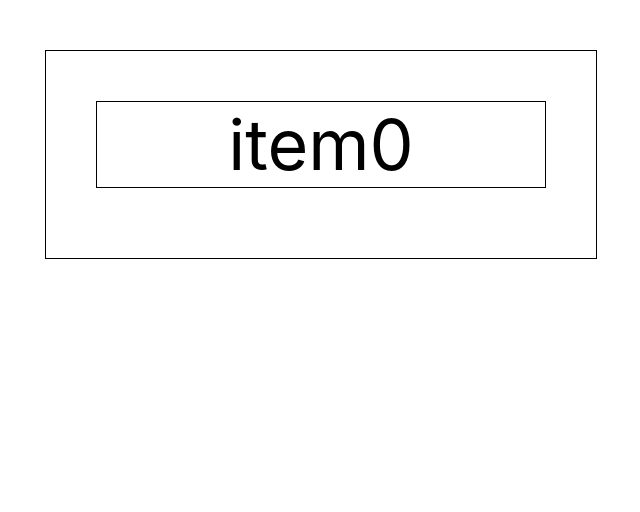
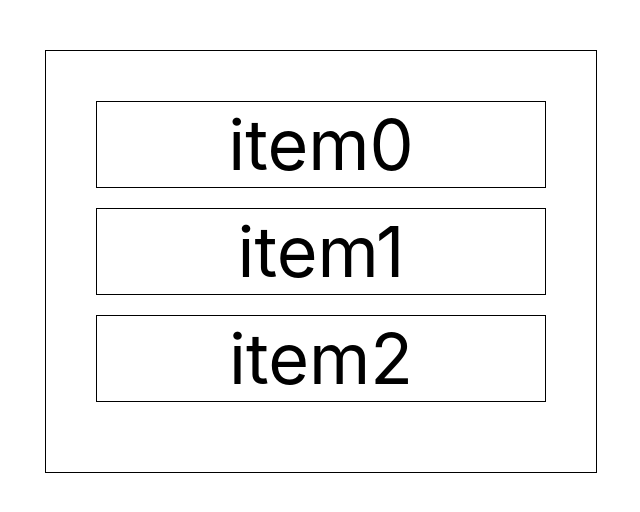
Before and after one commit to sc30gsw/drag-drop-example, a React (Create React App) app: page / in a window 1280 px wide. Shown: the top 512 px of the page, without its empty margins (5-645 px from the left). Built offline with nearby package versions, Linux system fonts and the light colour scheme.

Commit message:
ドラッグ要素を増やす

```diff
--- a/src/App.tsx
+++ b/src/App.tsx
@@ -20,6 +20,30 @@ export const App = () => {
 									</div>
 								)}
 							</Draggable>
+							<Draggable draggableId="item1" index={1}>
+								{(provided) => (
+									<div
+										className="item"
+										ref={provided.innerRef}
+										{...provided.draggableProps}
+										{...provided.dragHandleProps}
+									>
+										item1
+									</div>
+								)}
+							</Draggable>
+							<Draggable draggableId="item2" index={2}>
+								{(provided) => (
+									<div
+										className="item"
+										ref={provided.innerRef}
+										{...provided.draggableProps}
+										{...provided.dragHandleProps}
+									>
+										item2
+									</div>
+								)}
+							</Draggable>
 							{provided.placeholder}
 						</div>
 					)}
```
